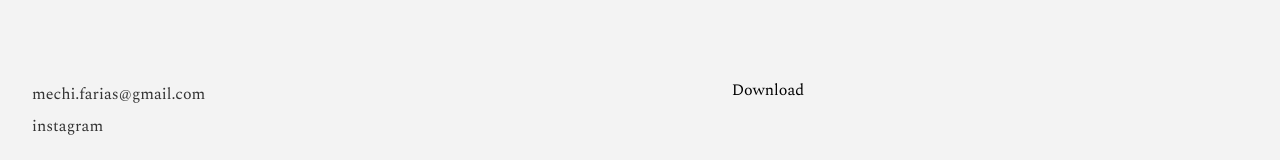
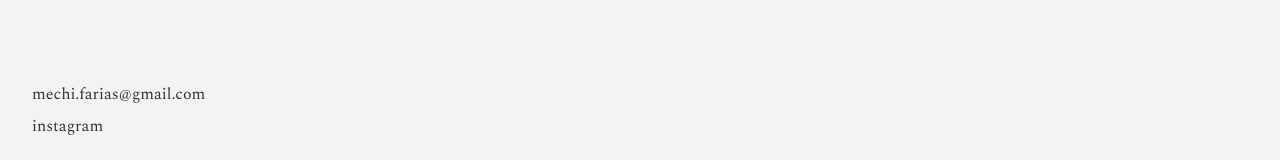
Before and after one commit to purpl3bot/web-v0, a Next.js app: page /portfolio in a window 1280 px wide. Shown: the part 630-790 px from the top of the page. Built offline with nearby package versions, Linux system fonts and the light colour scheme; a web font is replaced by a local one.

Commit message:
Update page.tsx

```diff
--- a/app/portfolio/page.tsx
+++ b/app/portfolio/page.tsx
@@ -1,46 +1,34 @@
 'use client'
 
-import { useState, useEffect } from 'react'
+import { useEffect } from 'react'
 import Layout from '@/components/Layout'
 
 export default function Portfolio() {
-  const [pdfUrl, setPdfUrl] = useState<string | null>(null)
+  useEffect(() => {
+    const trackView = () => {
+      // Log the view event (you can replace this with your preferred analytics method)
+      console.log('Portfolio viewed')
 
-  useEffect(() => {
-    // Fetch the PDF URL from an API or use a static URL
-    setPdfUrl('/portfolio.pdf')
+      // You can also send this event to your backend or analytics service
+      // fetch('/api/log-view', { method: 'POST' })
+    }
+
+    trackView()
   }, [])
-
-  const handleDownload = () => {
-    // Log the download event (you can replace this with your preferred analytics method)
-    console.log('Portfolio PDF downloaded')
-
-    // You can also send this event to your backend or analytics service
-    // fetch('/api/log-download', { method: 'POST' })
-  }
 
   return (
     <Layout>
       <div className="flex flex-col items-center justify-center min-h-screen">
-        {pdfUrl ? (
-          <>
-            <iframe
-              src={`${pdfUrl}#view=FitH`}
-              className="w-full max-w-3xl h-[70vh] mb-4"
-              title="Portfolio PDF"
-            />
-            <a
-              href={pdfUrl}
-              download="Mercedes_Farias_Portfolio.pdf"
-              onClick={handleDownload}
-              className="text-black px-4 py-2 hover: transition-colors"
-            >
-              Download
-            </a>
-          </>
-        ) : (
-          <p>Loading portfolio...</p>
-        )}
+        <div className="w-full h-[calc(100vh-200px)]">
+          <iframe
+            src="/portfolio.pdf"
+            width="100%"
+            height="100%"
+            style={{ border: 'none' }}
+          >
+            <p>It appears you don't have a PDF plugin for this browser. You can <a href="/portfolio.pdf">click here to download the PDF file.</a></p>
+          </iframe>
+        </div>
       </div>
     </Layout>
   )
```
